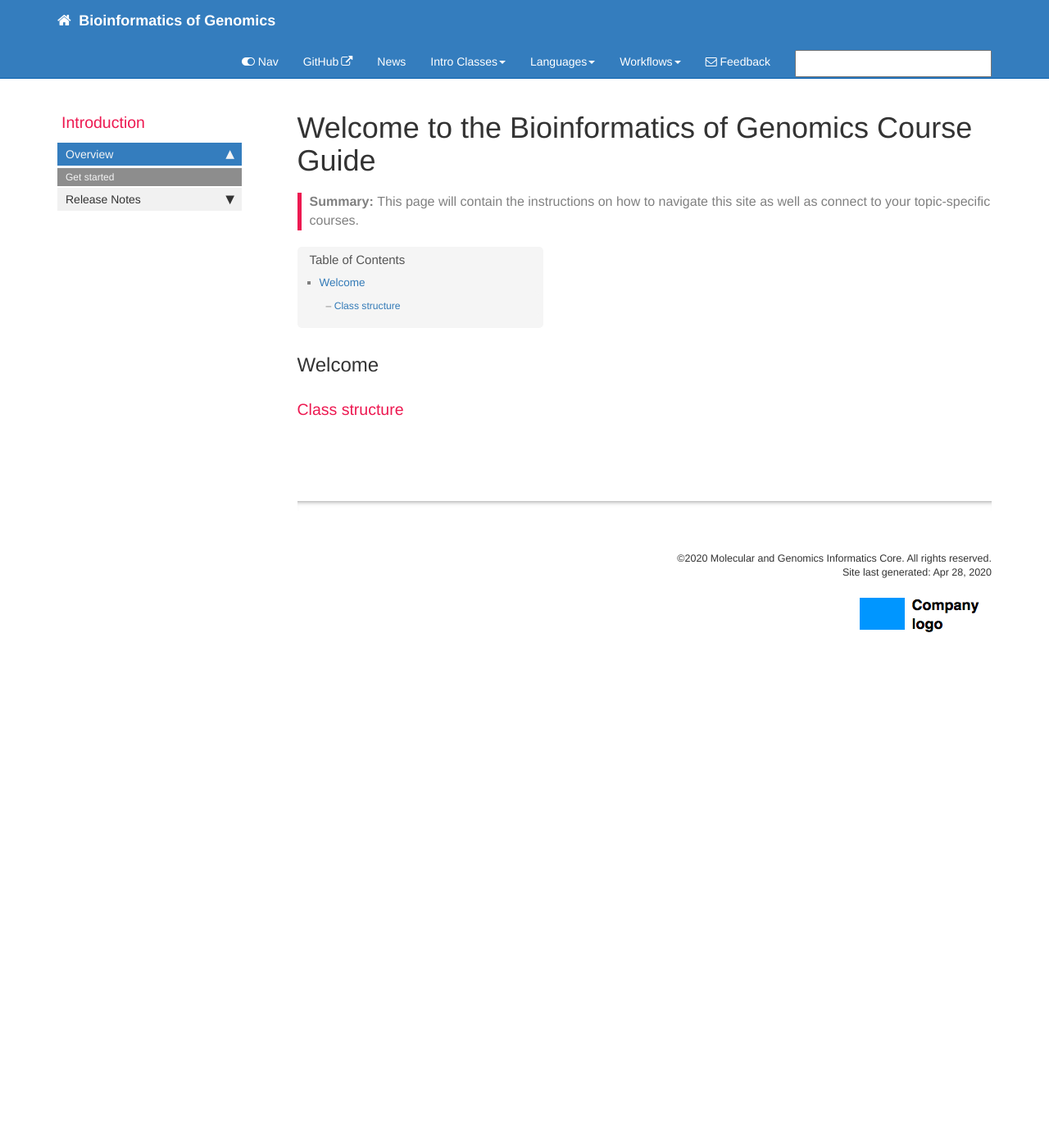
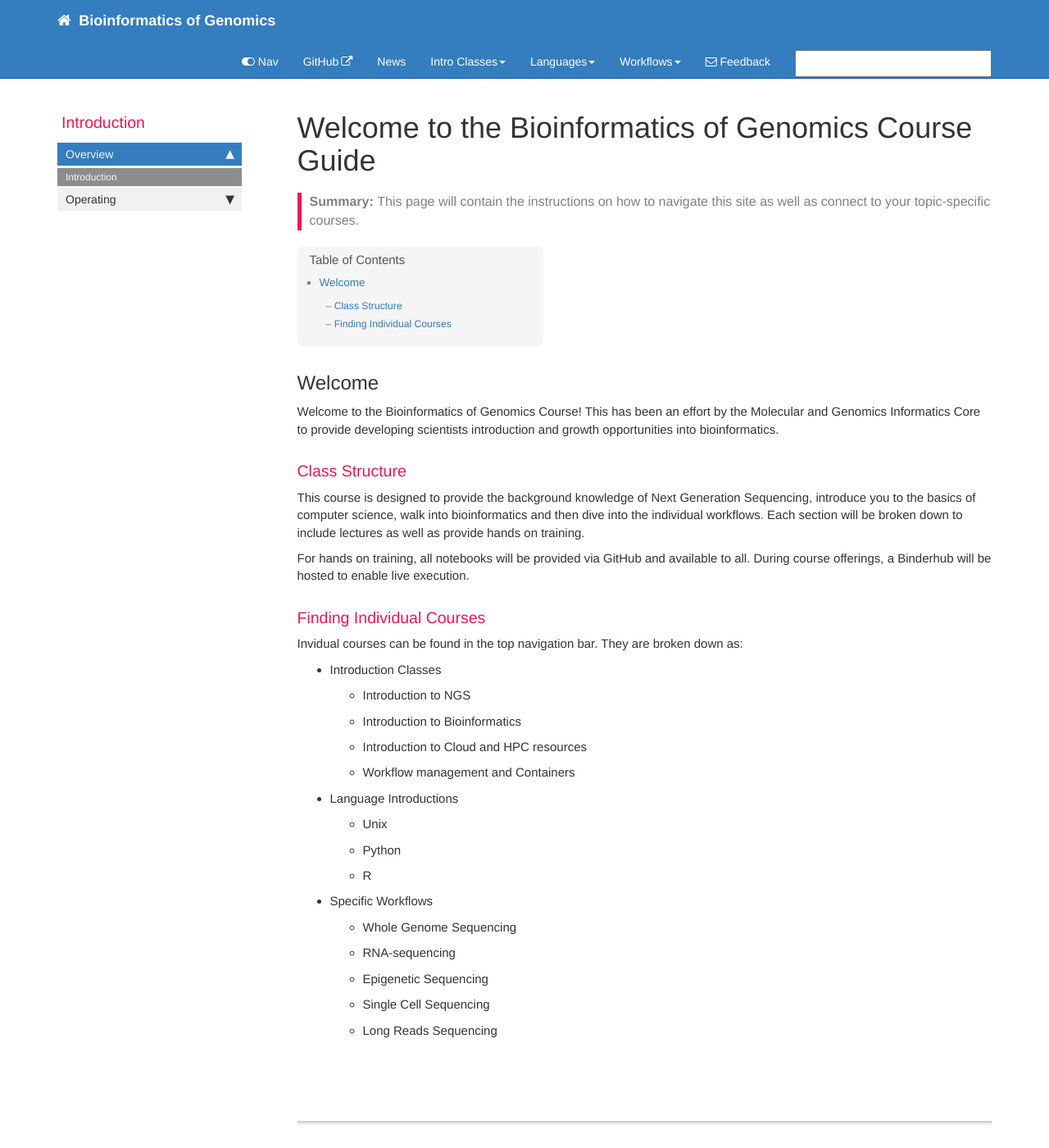
Before and after one commit to RU-MaGIC-Classes/Genomics-course-guide, a Jekyll site: the page built from index.md, in a window 1280 px wide and 1400 px high. Shown: the whole window at 82% size. Built offline with Jekyll 4.4.1, drawn with Linux system fonts in a browser that asks for light colours; comment, search, counter and statistics services are not loaded; some of the changed text lies outside the part shown.

Commit message:
Footer and homepage dev
Footer update to include reference to theme creator

Dev for home page and associated pages.

```diff
--- a/_data/topnav.yml
+++ b/_data/topnav.yml
@@ -1,6 +1,5 @@
 ## Topnav single links
 ## if you want to list an external url, use external_url instead of url. the theme will apply a different link base.
-
 
 #Topnav dropdowns
 topnav_dropdowns:
--- a/_includes/footer.html
+++ b/_includes/footer.html
@@ -3,6 +3,7 @@
                 <div class="col-lg-12 footer">
                &copy;{{ site.time | date: "%Y"  }} {{site.company_name}}. All rights reserved. <br />
 {% if page.last_updated %}<span>Page last updated:</span> {{page.last_updated}}<br/>{% endif %} Site last generated: {{ site.time | date: "%b %-d, %Y"  }} <br />
+Site based upon <a href="https://idratherbewriting.com/documentation-theme-jekyll/">Documentation Jekyll theme </a>
 <p><img src="{{ "images/company_logo.png" }}" alt="Company logo"/></p>
                 </div>
             </div>
--- a/index.md
+++ b/index.md
@@ -8,5 +8,27 @@ summary: This page will contain the instructions on how to navigate this site as
 ---
 
 ## Welcome
+Welcome to the Bioinformatics of Genomics Course! This has been an effort by the Molecular and Genomics Informatics Core to provide developing scientists introduction and growth opportunities into bioinformatics.
 
-### Class structure
+### Class Structure
+This course is designed to provide the background knowledge of Next Generation Sequencing, introduce you to the basics of computer science, walk into bioinformatics and then dive into the individual workflows. Each section will be broken down to include lectures as well as provide hands on training.
+
+For hands on training, all notebooks will be provided via GitHub and available to all. During course offerings, a Binderhub will be hosted to enable live execution.
+
+### Finding Individual Courses
+Invidual courses can be found in the top navigation bar. They are broken down as:
+* Introduction Classes
+    * Introduction to NGS
+    * Introduction to Bioinformatics
+    * Introduction to Cloud and HPC resources
+    * Workflow management and Containers
+* Language Introductions
+    * Unix
+    * Python
+    * R
+* Specific Workflows
+    * Whole Genome Sequencing
+    * RNA-sequencing
+    * Epigenetic Sequencing
+    * Single Cell Sequencing
+    * Long Reads Sequencing
```
Also changed, not shown: _data/sidebars/main_sidebar.yml (+12 -4 lines), pages/main/access.md (added, +12 -0 lines), pages/main/others.md (added, +12 -0 lines), pages/main/schedule.md (added, +12 -0 lines).
